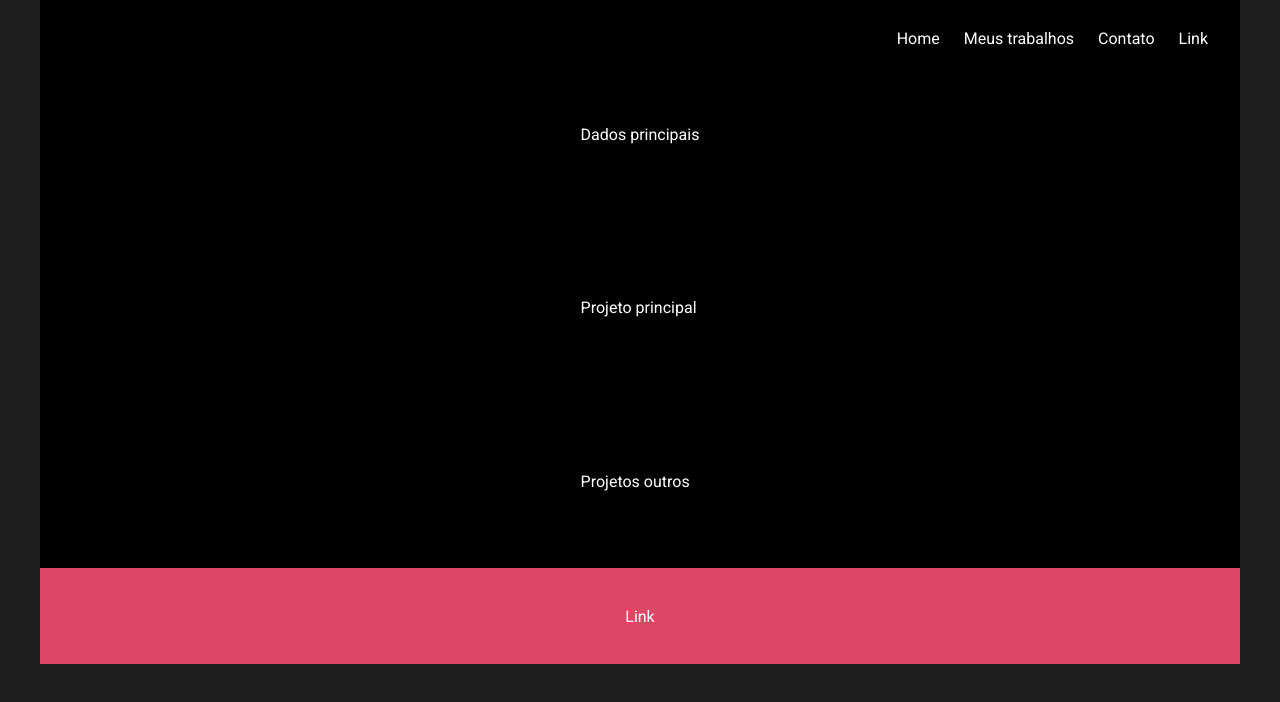
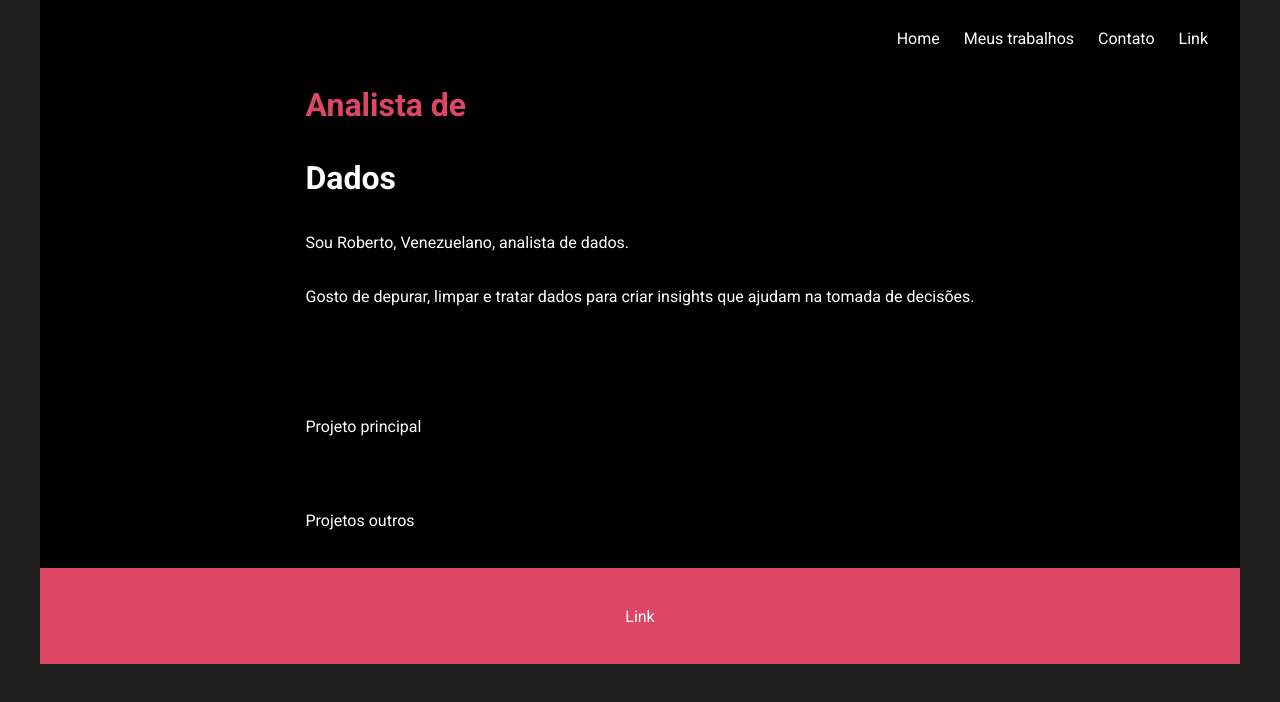
Before and after one commit to nadiduno/portfolioComunidadeToti, a React (Vite) app: page / in a window 1280 px wide. Shown: the top 702 px of the page. Built offline with nearby package versions, Linux system fonts and the light colour scheme.

Commit message:
container - personal

```diff
--- a/src/components/Container.tsx
+++ b/src/components/Container.tsx
@@ -1,10 +1,11 @@
 import style from './Container.module.css'
+import { PersonalDetails } from './PersonalDetails'
 
 export function Container () {
     return(
         <header className={style.container}>
             <div>
-                Dados principais
+                <PersonalDetails />
             </div>
             <div>
                 Projeto principal
--- /dev/null
+++ b/src/components/PersonalDetails.module.css
@@ -0,0 +1,8 @@
+.container{
+    width: 100%;
+    height: 16rem;
+    display: grid;
+}
+.titlecor{
+    color: var(--color3);
+}
--- /dev/null
+++ b/src/components/PersonalDetails.tsx
@@ -0,0 +1,20 @@
+import styles from './PersonalDetails.module.css'
+
+export function PersonalDetails () {
+    return(
+        <>
+            <div className={styles.container}>
+                <h1 className={styles.titlecor}>
+                    Analista de
+                </h1>
+                <h1>Dados</h1>
+                <p>
+                    Sou Roberto, Venezuelano,  analista de dados.
+                </p>
+                <p>
+                    Gosto de depurar, limpar e tratar dados para criar insights que ajudam na tomada de decisões.
+                </p>
+            </div>
+        </>
+    )
+}
```
Also changed, not shown: src/assets/photoman.png (added).
